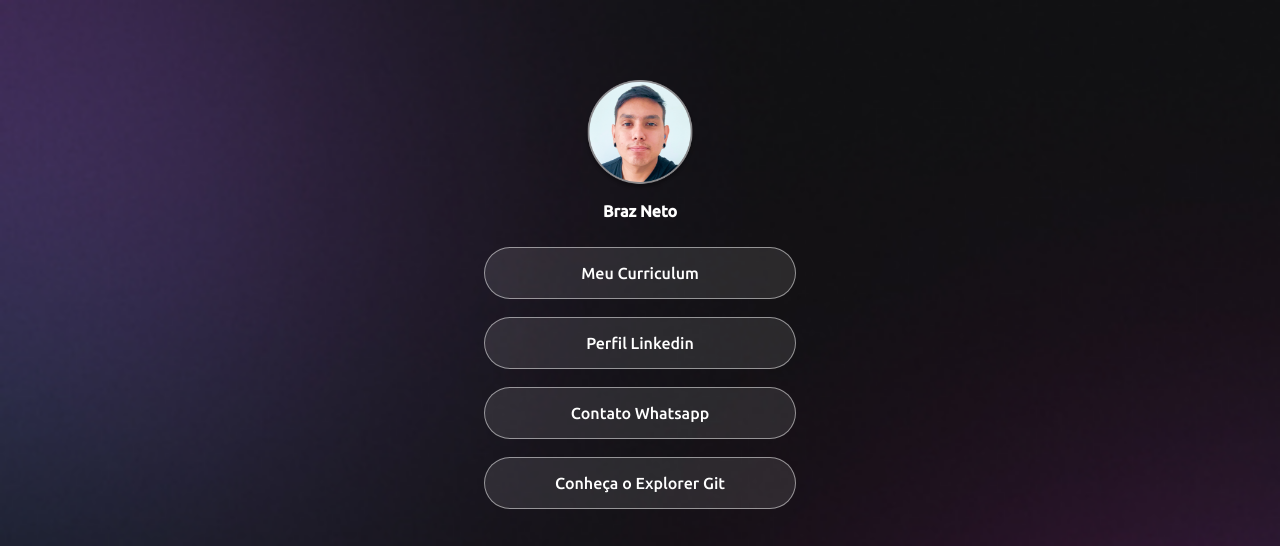
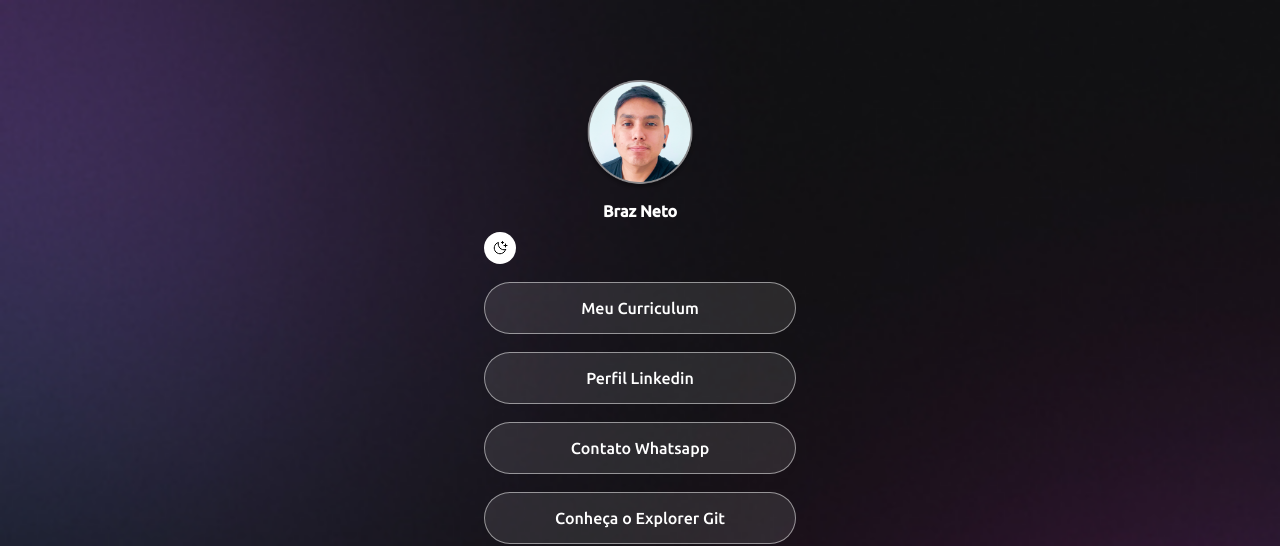
Before and after one commit to brazaraujoneto/linktreebraz, a plain HTML site: page index.html in a window 1280 px wide. Shown: the top 546 px of the page. Drawn offline with nearby package versions, Linux system fonts and the light colour scheme.

Commit message:
inclusao do botao

```diff
--- a/index.html
+++ b/index.html
@@ -14,6 +14,13 @@
     <div id="imgperfil">
       <img src="/IMAGENS/Avatar@3x.png" alt="Foto de Braz"/>
       <p><strong>Braz Neto</strong></p>
+    </div>
+    <div id="switch">
+      <button>
+      </button>
+      <span>
+      </span>
+
     </div>
     <ul>
       <li>
--- a/style.css
+++ b/style.css
@@ -11,6 +11,7 @@
   --surface-color: rgb(255, 255, 255, 0.1);
   --surface-color-hover: rgb(255, 255, 255, 0.06);
   --highlight-color: rgb(255, 255, 255, 0.02);
+  --switch-bg-url: url(/assets/assets/moon-stars.svg);
 }
 .light{
   --text-color: black;
@@ -19,6 +20,7 @@
   --surface-color: rgb(0, 0, 0, 0.1);
   --surface-color-hover: rgb(255, 255, 255, 0.06);
   --highlight-color: rgb(0, 0, 0, 0.1);
+  --switch-bg-url: url(/assets/assets/sun.svg);
 }
 body {
   background-image: var(--bg-url);
@@ -35,6 +37,7 @@ body * {
   margin: 56px auto 0px;
   padding: 0 24px;
 }
+/*Profile - Imagem */
 #imgperfil {
   text-align: center;
   padding: 24px;
@@ -49,6 +52,20 @@ body * {
   font-size: 16px;
   line-height: 24px;
   margin-top: 8px;
+}
+/* switch - botao*/
+#switch button {
+  width: 32px; /*altura*/
+  height: 32px; /*largura*/
+  background: white var(--switch-bg-url) no-repeat center;
+  border: 0;
+  border-radius: 50%;
+  position: relative;
+  bottom: 15px;
+}
+#switch span{
+  width: 32px; /*altura*/
+  height: 32px; /*largura*/
 }
 ul{
   list-style: none;
```
